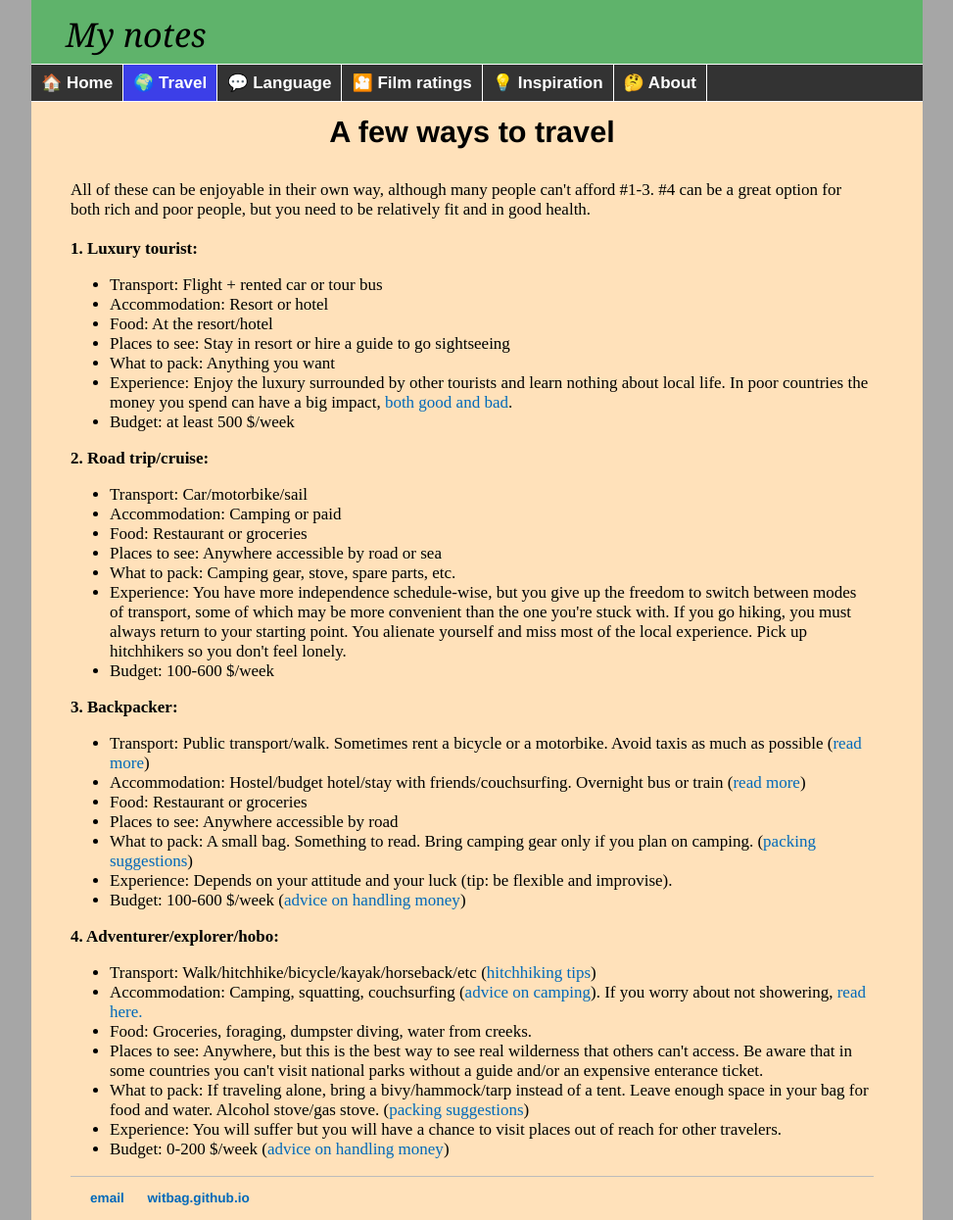
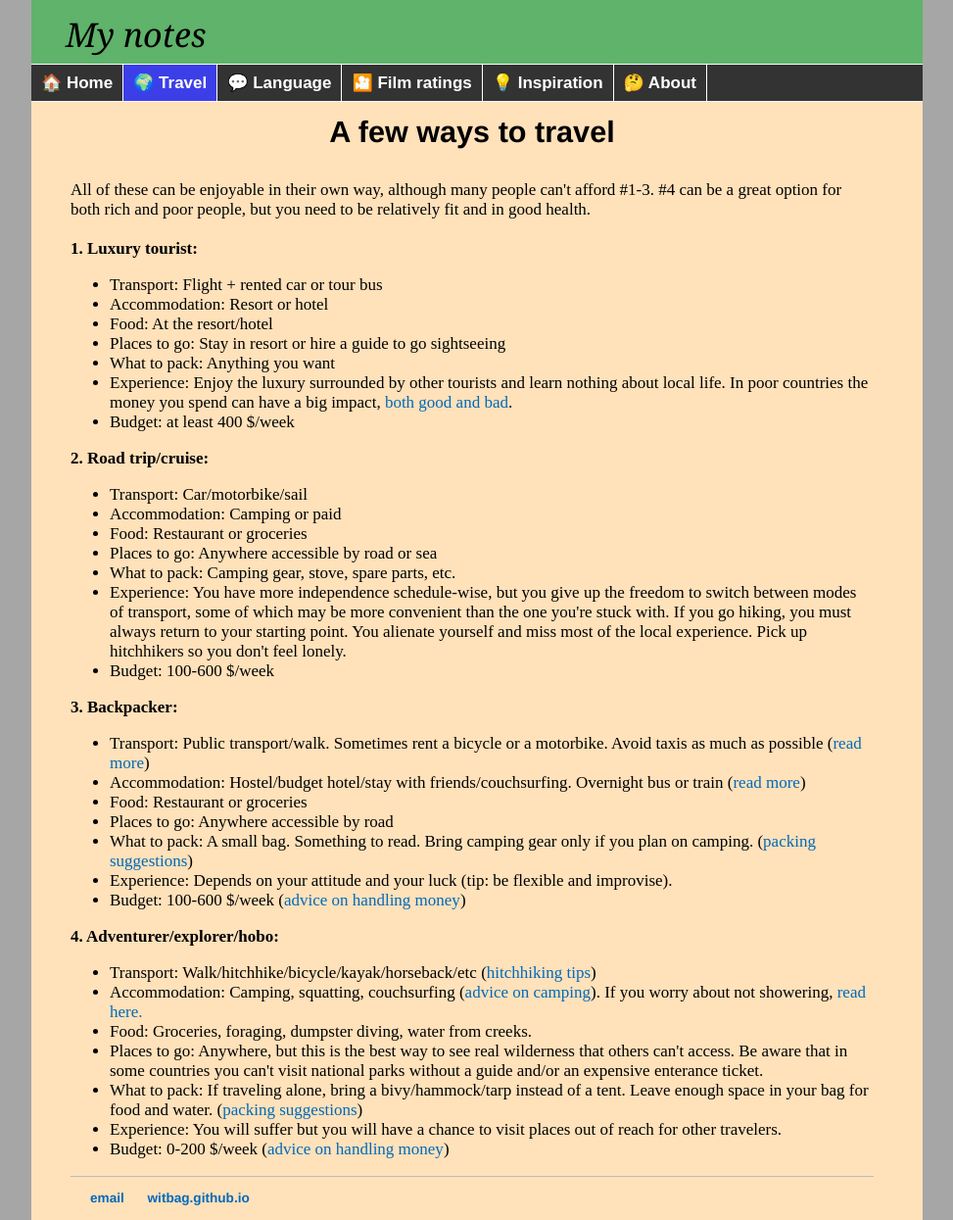
Before and after one commit to witbag/witbag.github.io, a Jekyll site: the page built from travel/waystotravel.html, in a window 1280 px wide. Shown: the whole page at 98% size, without its empty margins (153-1126 px from the left). Built offline with Jekyll 4.4.1, drawn with Linux system fonts in a browser that asks for light colours.

Commit message:
Update waystotravel.html

```diff
--- a/travel/waystotravel.html
+++ b/travel/waystotravel.html
@@ -15,17 +15,17 @@ All of these can be enjoyable in their own way, although many people can't affor
 <li>Transport: Flight + rented car or tour bus
 <li>Accommodation: Resort or hotel
 <li>Food: At the resort/hotel
-<li>Places to see: Stay in resort or hire a guide to go sightseeing
+<li>Places to go: Stay in resort or hire a guide to go sightseeing
 <li>What to pack: Anything you want
 <li>Experience: Enjoy the luxury surrounded by other tourists and learn nothing about local life. In poor countries the money you spend can have a big impact, <a href="ethics.html">both good and bad</a>.
-<li>Budget: at least 500 $/week
+<li>Budget: at least 400 $/week
 </ul>
 <b>2. Road trip/cruise:</b>
 <ul>
 <li>Transport: Car/motorbike/sail
 <li>Accommodation: Camping or paid
 <li>Food: Restaurant or groceries
-<li>Places to see: Anywhere accessible by road or sea
+<li>Places to go: Anywhere accessible by road or sea
 <li>What to pack: Camping gear, stove, spare parts, etc.
 <li>Experience: You have more independence schedule-wise, but you give up the freedom to switch between modes of transport, some of which may be more convenient than the one you're stuck with. If you go hiking, you must always return to your starting point. You alienate yourself and miss most of the local experience. Pick up hitchhikers so you don't feel lonely.
 <li>Budget: 100-600 $/week
@@ -35,7 +35,7 @@ All of these can be enjoyable in their own way, although many people can't affor
 <li>Transport: Public transport/walk. Sometimes rent a bicycle or a motorbike. Avoid taxis as much as possible (<a href="transport.html">read more</a>)
 <li>Accommodation: Hostel/budget hotel/stay with friends/couchsurfing. Overnight bus or train (<a href="accommodation.html">read more</a>)
 <li>Food: Restaurant or groceries
-<li>Places to see: Anywhere accessible by road
+<li>Places to go: Anywhere accessible by road
 <li>What to pack: A small bag. Something to read. Bring camping gear only if you plan on camping. (<a href="packing.html">packing suggestions</a>)
 <li>Experience: Depends on your attitude and your luck (tip: be flexible and improvise).
 <li>Budget: 100-600 $/week (<a href="money.html">advice on handling money</a>)
@@ -45,8 +45,8 @@ All of these can be enjoyable in their own way, although many people can't affor
 <li>Transport: Walk/hitchhike/bicycle/kayak/horseback/etc (<a href="transport.html">hitchhiking tips</a>)
 <li>Accommodation: Camping, squatting, couchsurfing (<a href="accommodation.html">advice on camping</a>). If you worry about not showering, <a href="https://www.theatlantic.com/health/archive/2016/06/i-stopped-showering-and-life-continued/486314" target=_blank>read here.</a>
 <li>Food: Groceries, foraging, dumpster diving, water from creeks.
-<li>Places to see: Anywhere, but this is the best way to see real wilderness that others can't access. Be aware that in some countries you can't visit national parks without a guide and/or an expensive enterance ticket.
-<li>What to pack: If traveling alone, bring a bivy/hammock/tarp instead of a tent. Leave enough space in your bag for food and water. Alcohol stove/gas stove. (<a href="packing.html">packing suggestions</a>)
+<li>Places to go: Anywhere, but this is the best way to see real wilderness that others can't access. Be aware that in some countries you can't visit national parks without a guide and/or an expensive enterance ticket.
+<li>What to pack: If traveling alone, bring a bivy/hammock/tarp instead of a tent. Leave enough space in your bag for food and water. (<a href="packing.html">packing suggestions</a>)
 <li>Experience: You will suffer but you will have a chance to visit places out of reach for other travelers.
 <li>Budget: 0-200 $/week (<a href="money.html">advice on handling money</a>)
 </ul>
```
